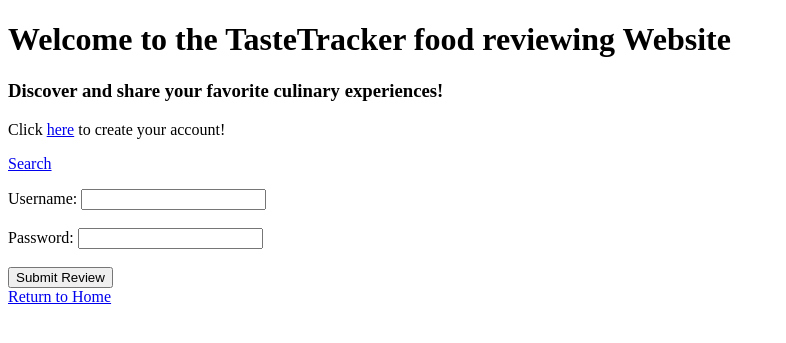
After one commit to thomasdubojski/Software-Engineering-Assignment-1-HSC, a Flask app: template templates/create_account.html in a window 1280 px wide. The commit adds this page. Shown: the top 343 px of the page, without its empty margins (0-786 px from the left). Run offline with Flask 3, Linux system fonts and the light colour scheme; the template is opened without the code that fills it, so the values that code supplies are empty.

Commit message:
Worked on web pages and features
Started developing functional web pages to create base website

```diff
--- a/app.py
+++ b/app.py
@@ -1,12 +1,12 @@
 # importing required add-ons
-from flask import Flask, request, render_template, redirect, url_for, send_from_directory
-from sqlalchemy import create_engine, text
+from flask import Flask, request, render_template, redirect, url_for, send_from_directory # pyright: ignore[reportMissingImports]
+from sqlalchemy import create_engine, text # pyright: ignore[reportMissingImports]
 from datetime import datetime
 
 app = Flask(__name__)
 
 # creating engine for site
-engine = create_engine('sqlite:///restaurants.db')
+engine = create_engine('sqlite:///websitedata.db')
 connection = engine.connect()
 
 @app.route('/uploads/<name>')
@@ -19,15 +19,50 @@ def home():
     query = text('SELECT * FROM restaurants ORDER BY review_score DESC;')
     result = connection.execute(query).fetchall()
 
-    return render_template('index.html', restaurants=result)
+    return render_template('base.html', restaurants=result)
+
+@app.route('/')
+def search():
+    return render_template('search.html')
+
+#@app.authenticate('/user_page')
+#def authenticate():
+
+
+@app.route('/create_account')
+def create_account():
+    username = request.form['username']
+    password = request.form['password']
+    creation_date = datetime.now().strftime('%Y-%m-%d')
+
+@app.route('/filter', methods=['GET'])
+def filter():
+    cuisine = request.args.get('cuisine', '')
+    review_score = request.args.get('review_score', '')
+
+    conditions = []
+    if cuisine:
+        conditions.append("cuisine='{}'".format(cuisine))
+    if review_score:
+        conditions.append('review_score>={}'.format(review_score))
+
+    condition_str = ' AND '.join(conditions)
+
+    query = text('SELECT * FROM restaurants WHERE {}'.format(condition_str))
+    result = connection.execute(query).fetchall()
+
+    return render_template('filter.html', Resturants=result)
 
 # add review page access
 @app.route('/add_review', methods=['GET'])
 def show_form():
     return render_template('add_review.html')
 
+# Review adding system
+
 @app.route('/add_review', methods=['POST'])
 def add_review():
+    # Requesting form data
     name = request.form['name']
     cuisine = request.form['cuisine']
     location = request.form['location']
--- a/database.sql
+++ b/database.sql
@@ -10,5 +10,4 @@ CREATE TABLE restaurants (
 INSERT INTO restaurants (name, cuisine, location, review_date, review_score, review_text, image) VALUES
 ('Pasta Palace', 'Italian', 'Downtown', '2024-05-10', 5, 'Amazing pasta and great atmosphere!', NULL),
 ('Sushi Central', 'Japanese', 'Uptown', '2024-05-12', 4, 'Fresh sushi but a bit pricey.', NULL),
-('Curry Corner', 'Indian', 'Midtown', '2024-05-15', 3, 'Good flavors but service was slow.', NULL)
-('ISPA Kebab', 'Turkish', 'CBD', '2025-08-12', 5, 'I love ispa kebab best food', NULL);
+('Curry Corner', 'Indian', 'Midtown', '2024-05-15', 3, 'Good flavors but service was slow.', NULL);
--- a/templates/base.html
+++ b/templates/base.html
@@ -6,8 +6,10 @@
     </head>
     <body>
         <h1>Welcome to the TasteTracker food reviewing Website</h1>
-        <img src='/static/images/banner.jpg' height='384.875' width="980">
-        <h6>Discover and share your favorite culinary experiences!</h6>
+        <!--<img src='/static/images/banner.jpg' height='384.875' width="980">-->
+        <h3>Discover and share your favorite culinary experiences!</h3>
+        <p> Click <a href='/create_account'>here</a> to create your account!</p>
+        <p><a href='/search'>Search</a></p>
         <div class="content">
             {% block content %}{% endblock %}
         </div>
--- /dev/null
+++ b/templates/create_account.html
@@ -0,0 +1,21 @@
+{% extends 'base.html' %}
+
+{% block title %}Create Account{% endblock %}
+
+{% block heading %}Create your account{% endblock %}
+
+{% block text %}We value our users! Create an account below to access new perks.{% endblock %}
+
+{% block content %}
+
+<form action='/create_account' method='POST' enctype='multipart/form-data'>
+    <label for='username'>Username:</label>
+    <input type='text' id='username' name='username'><br><br>
+
+    <label for='password'>Password:</label>
+    <input type='text' id='password' name='password'><br><br>
+
+    <input type='submit' value='Submit Review'>
+</form>
+
+{% endblock %}
```
Also changed, not shown: Project Documentation/Agile Workflow Diary.md (+24 -0 lines), templates/search.html (+3 -4 lines), Project Documentation/.obsidian/workspace.json, restaurants.db (deleted), websitedata.db (added).
